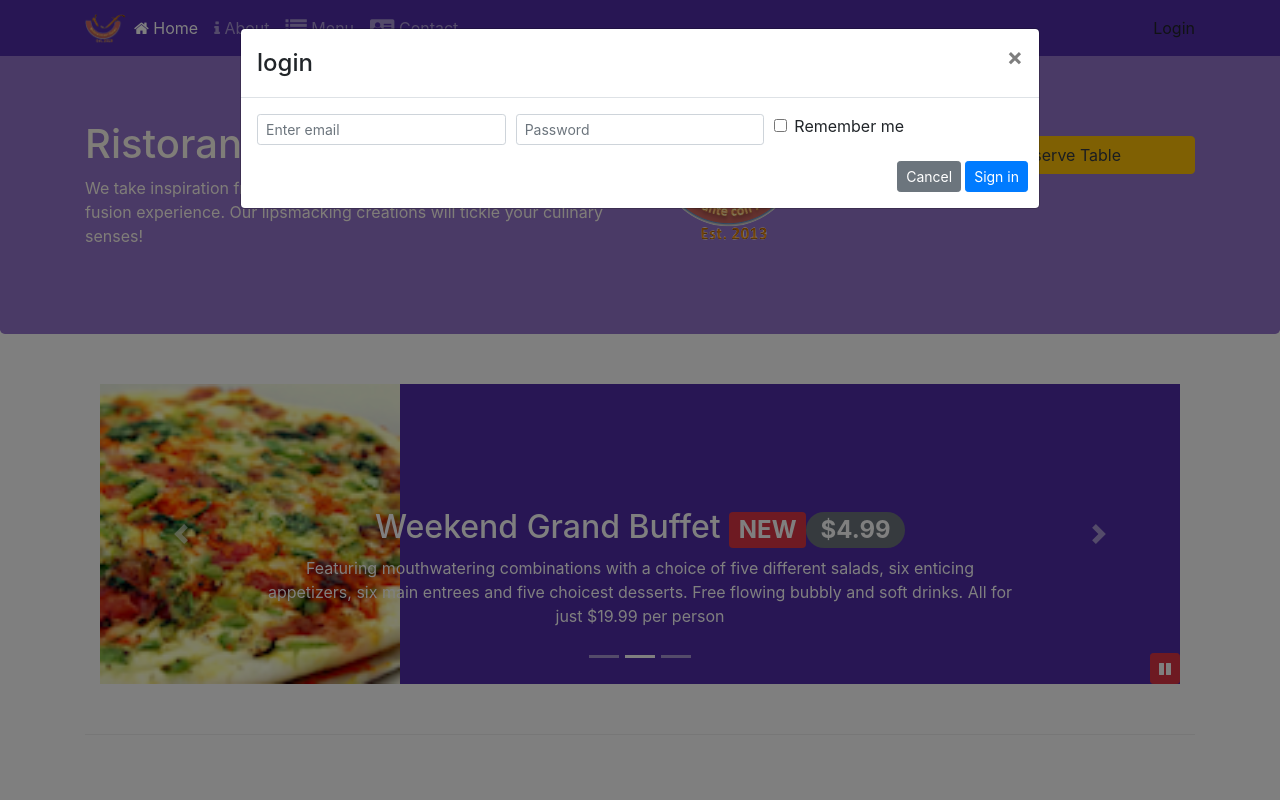
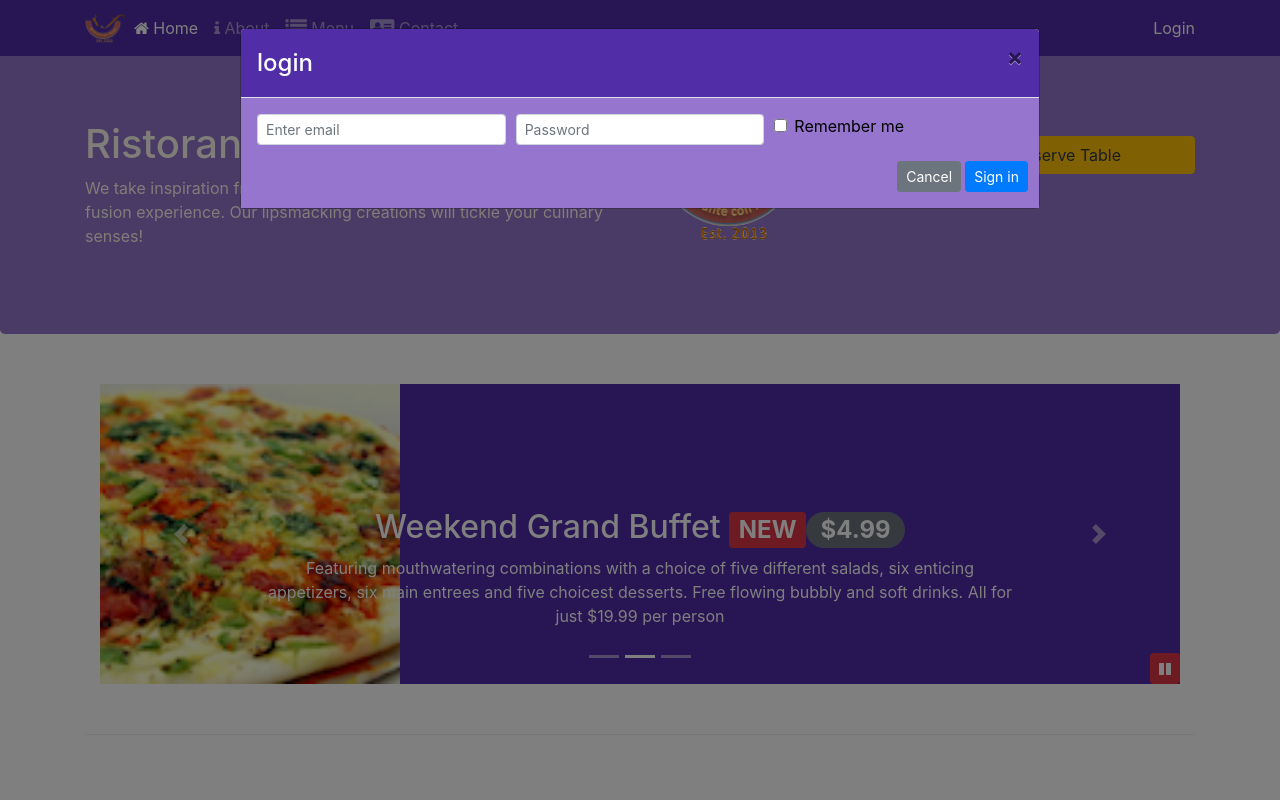
Before and after one commit to folusosamuel/confusion, a website: page index.html in a window 1280 px wide. Both pictures are taken after a click on the link "Login". Shown: the top 800 px of the page. Drawn offline with nearby package versions, Linux system fonts and the light colour scheme.

Commit message:
Modal class updated with Javascript

```diff
--- a/css/styles.scss
+++ b/css/styles.scss
@@ -74,3 +74,13 @@ body{
     position: absolute;
     bottom: 0px;
 }
+
+.modal-header{
+    background-color: $background-dark;
+    color: white;
+  }
+
+  .modal-body{
+    background-color: $background-light;
+    color: black;
+  }
--- a/index.html
+++ b/index.html
@@ -29,10 +29,11 @@
           <li class="nav-item"><a href="" class="nav-link"><span class="fa fa-list fa-lg"></span> Menu</a></li>
           <li class="nav-item"><a href="" class="nav-link"><span class="fa fa-address-card fa-lg"></span> Contact</a></li>
         </ul>
-        <span class="navbar-text">
-          <a data-toggle="modal" data-target="#loginModal">
-        </span>Login
+        <span class="navbar-text navbar-dark">
+          <a id="myLogin">
+        Login
         </a>
+      </span>
       </div>
     </div>
   </nav>
@@ -93,7 +94,8 @@
 
 
           <!-- Button trigger modal -->
-          <button type="button" class="btn btn-block  text-dark btn-warning" data-toggle="modal" data-target="#exampleModal">
+          <button type="button" class="btn btn-block  text-dark btn-warning" id="myBtn" >
+         <!-- <button type="button" class="btn btn-block  text-dark btn-warning" data-toggle="modal" data-target="#exampleModal"></button> -->
             Reserve Table
           </button>
         </div>
@@ -111,7 +113,7 @@
           </div>
           <div class="modal-body">
             <div class="row row-content align-items-center">
-              <div class="card ">
+              <div class="card "></div>
                 <!-- <h5 class="card-header text-black ">Reserve a Table</h5>
            -->
                 <div class="card-body">
@@ -371,6 +373,14 @@
   </script>
   <script>
       $(document).ready(function(){
+        $("#myLogin").click(function(){
+          $("#loginModal").modal();
+        })
+
+        $("#myBtn").click(function(){
+          $("#exampleModal").modal();
+        })
+
           $('#mycarousel').carousel({interval:2000});
           $("#carouselButton").click(function(){
                 if ($("#carouselButton").children("span").hasClass('fa-pause')) {
```
Also changed, not shown: css/styles.css.
